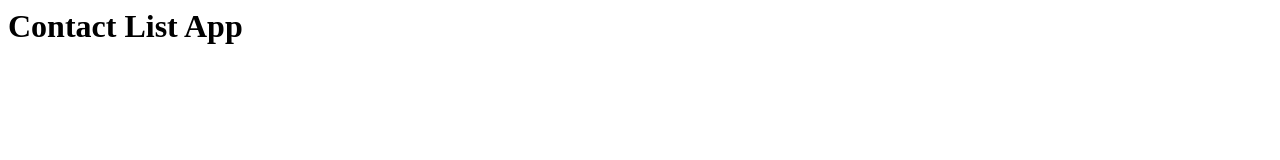
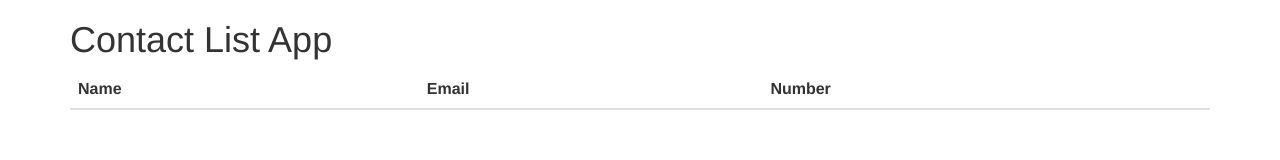
Before and after one commit to ShilohJonze/Projects, a plain HTML site: page contactlistapp/public/index.html in a window 1280 px wide. Drawn offline with nearby package versions, Linux system fonts and the light colour scheme.

Commit message:
Added formatting, bootstrap and angular

```diff
--- a/contactlistapp/public/index.html
+++ b/contactlistapp/public/index.html
@@ -1,9 +1,29 @@
 <!DOCTYPE>
-<html>
+<html ng-app>
 <head>
+  <!-- Latest compiled and minified CSS -->
+<link rel="stylesheet" href="https://maxcdn.bootstrapcdn.com/bootstrap/3.3.6/css/bootstrap.min.css" integrity="sha384-1q8mTJOASx8j1Au+a5WDVnPi2lkFfwwEAa8hDDdjZlpLegxhjVME1fgjWPGmkzs7" crossorigin="anonymous">
+
+<!-- Optional theme -->
+<link rel="stylesheet" href="https://maxcdn.bootstrapcdn.com/bootstrap/3.3.6/css/bootstrap-theme.min.css" integrity="sha384-fLW2N01lMqjakBkx3l/M9EahuwpSfeNvV63J5ezn3uZzapT0u7EYsXMjQV+0En5r" crossorigin="anonymous">
+
   <title> Contact List App</title>
 </head>
 <body>
-  <h1> Contact List App</h1>
+    <div class="container" ng-controller="AppCtrl">
+        <h1> Contact List App</h1>
+
+        <table class="table">
+          <thead>
+              <tr>
+                <th>Name</th>
+                <th>Email</th>
+                <th>Number</th>
+              </tr>
+          </thead>
+        </table>
+
+    </div>
+<script src="https://ajax.googleapis.com/ajax/libs/angularjs/1.5.7/angular.min.js"></script>
 </body>
 </html>
```
